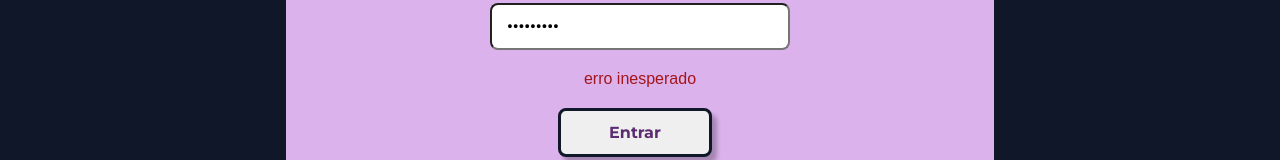
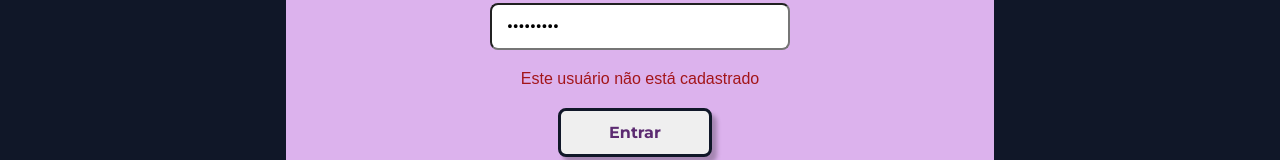
Before and after one commit to ericafernandaj/CineSamurai, a React (Vite) app: page /Login in a window 1280 px wide. Both pictures are taken after typing "name@example.com", "Sample123" into the empty fields and a click on the button "Entrar". Shown: the part 563-723 px from the top of the page. Built offline with nearby package versions, Linux system fonts and the light colour scheme; no server answers.

Commit message:
feat: adição de mensagem de erro quando o usuario nao existir

```diff
--- a/src/pages/Login/Login.jsx
+++ b/src/pages/Login/Login.jsx
@@ -12,7 +12,7 @@ const Login = () => {
   const navigate = useNavigate();
   const [email, setEmail] = useState("");
   const [senha, setSenha] = useState("");
-  const [error, setError] = useState();
+  const [erro, setErro] = useState( {status: false, message: ""} );
 
   async function handleLogin(e) {
     e.preventDefault();
@@ -25,7 +25,10 @@ const Login = () => {
       localStorage.setItem("email", email);
       navigate("/VendasOnline");
     } else {
-      setError(resposta.message);
+      setErro({
+        status: true,
+        message: "Este usuário não está cadastrado"
+    })
     }
   }
 
@@ -56,7 +59,7 @@ const Login = () => {
                 value={senha}
                 onChange={(e) => setSenha(e)}
               />
-              {error && <p style={{ color: "#A3151A" }}>{error}</p>}
+              {erro.status && <div style={{ color: "#A3151A" }}>{erro.message}</div>}
               <Button
                 texto="Entrar"
                 variant="primary"
```
